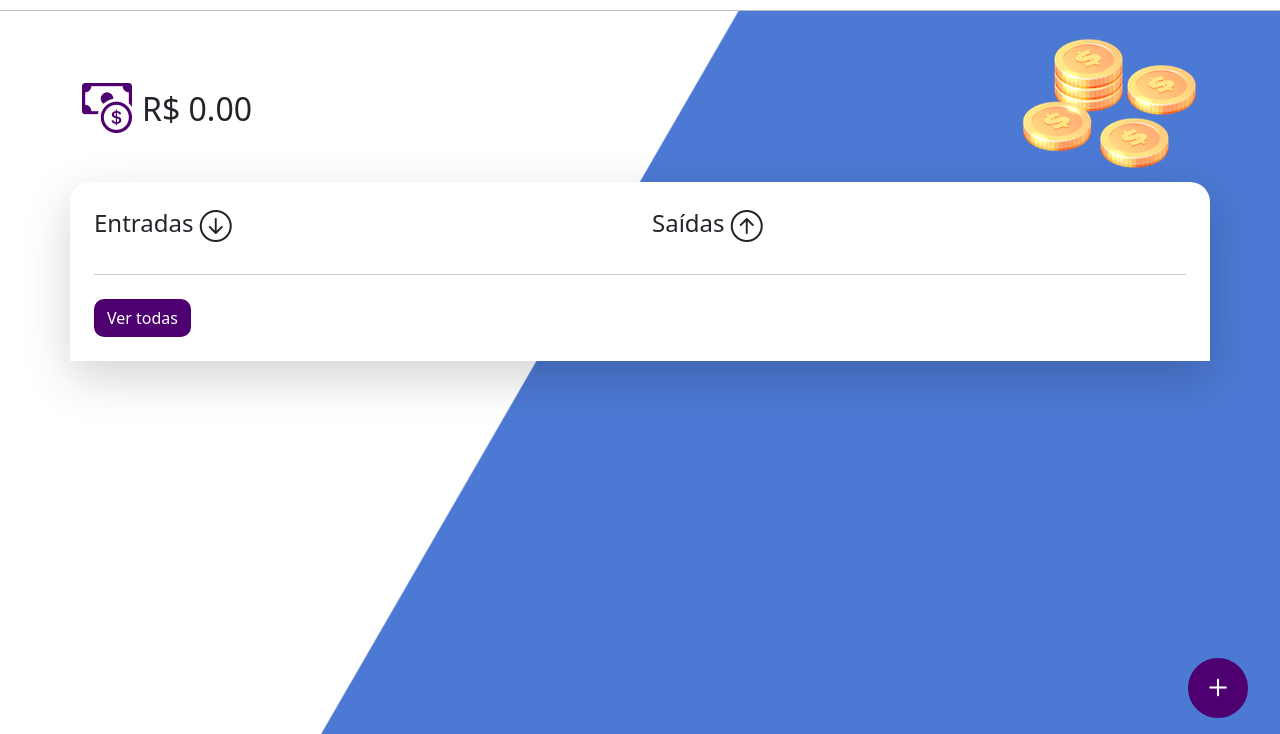
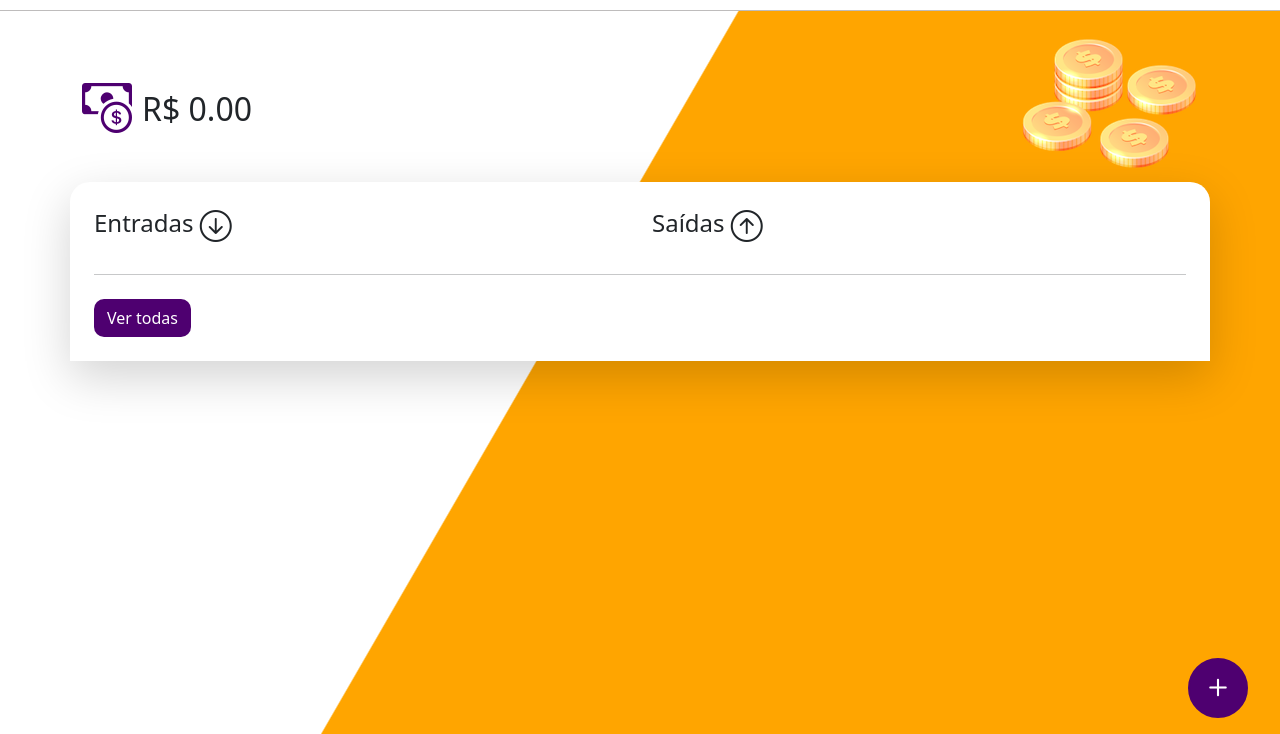
Before and after one commit to pcnied/Nikel, a plain HTML site: page public/home.html in a window 1280 px wide. Shown: the part 66-800 px from the top of the page. Drawn offline with nearby package versions, Linux system fonts and the light colour scheme; sample sign-in values are in the browser's storage.

Commit message:
Alterado a cor

```diff
--- a/public/css/styles.css
+++ b/public/css/styles.css
@@ -3,7 +3,7 @@
 }
 
 #app {
-    background: linear-gradient(120deg, #ffffff 44.9%, #4c79d3 45%) no-repeat fixed;
+    background: linear-gradient(120deg, #ffffff 44.9%, orange 45%) no-repeat fixed;
 }
 
 header {
```
